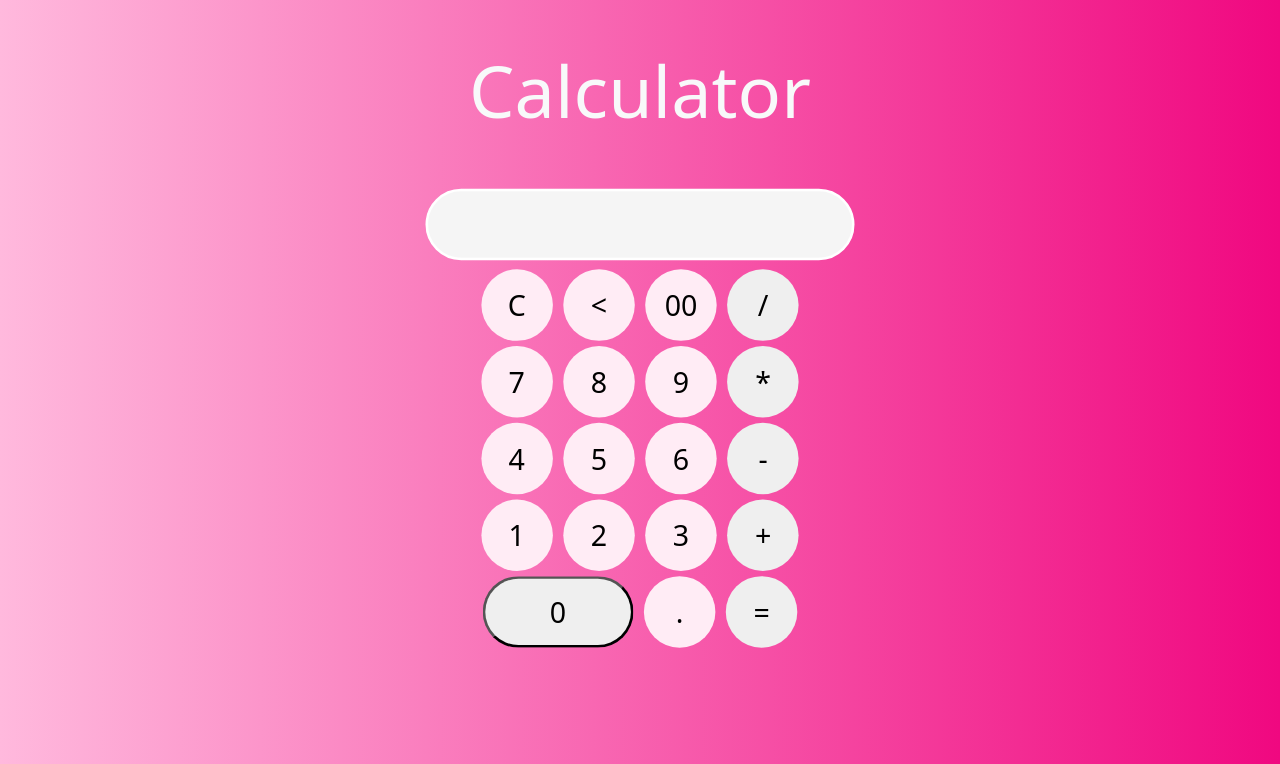
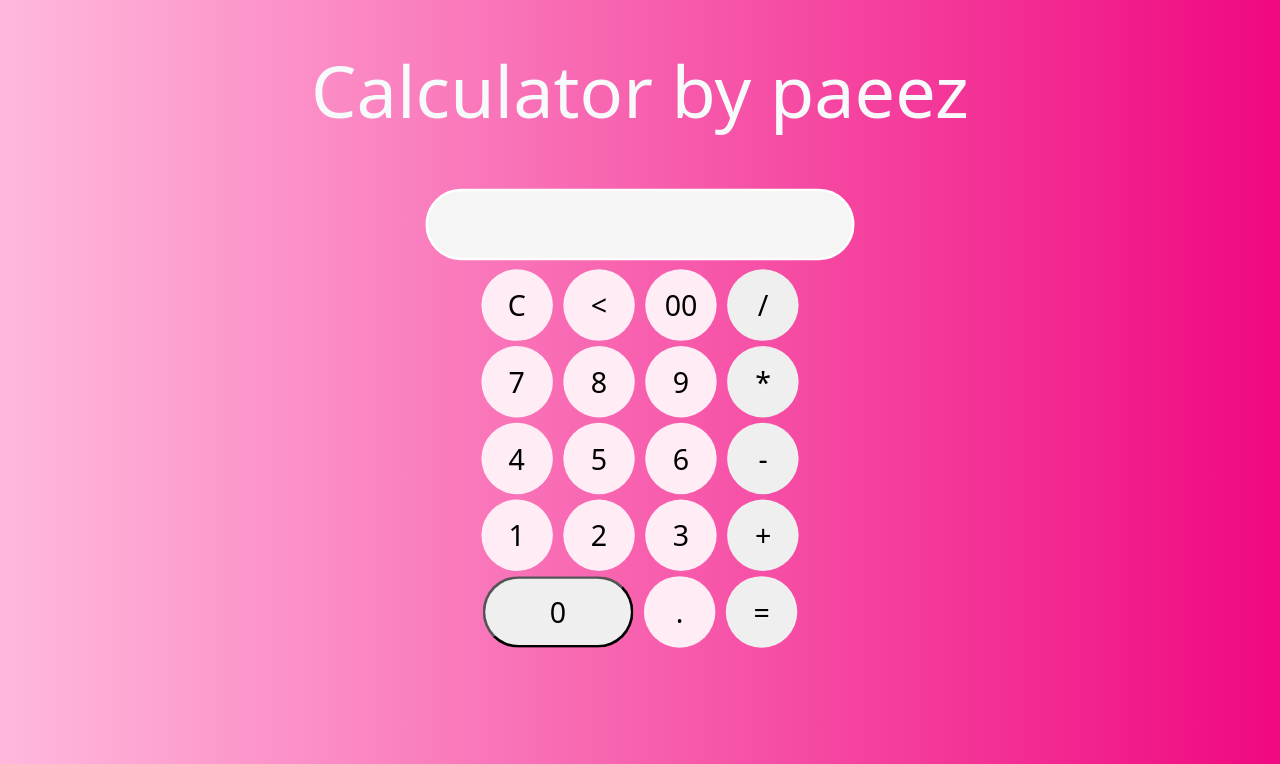
Before and after one commit to paeez-barati/calculator, a plain HTML site: page index.html in a window 1280 px wide. Shown: the part 36-800 px from the top of the page. Drawn offline with nearby package versions, Linux system fonts and the light colour scheme.

Commit message:
i change my title

```diff
--- a/index.html
+++ b/index.html
@@ -17,7 +17,7 @@
           </a>
     </header>
     <div>
-       <h1 class="text-light">Calculator</h1>
+       <h1 class="text-light">Calculator by paeez</h1>
 
     </div>
 
```
